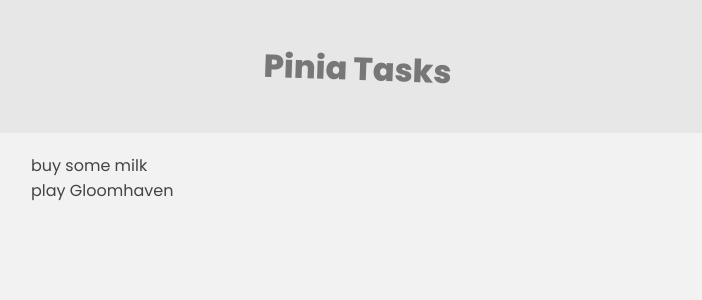
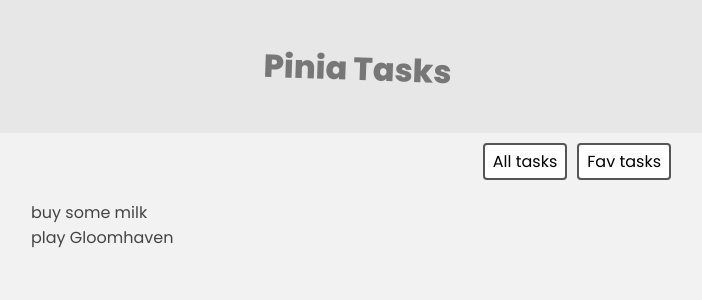
Before and after one commit to binalajudiya/vue-pinia-tasks, a Vue app: page / in a window 1280 px wide. Shown: the top 300 px of the page, without its empty margins (289-991 px from the left). Built offline with nearby package versions, Linux system fonts and the light colour scheme.

Commit message:
adding filter

```diff
--- a/src/App.vue
+++ b/src/App.vue
@@ -11,6 +11,8 @@
 
     <!-- filter -->
     <nav class="filter">
+      <button @click="filter = 'all'">All tasks</button>
+      <button @click="filter = 'favs'">Fav tasks</button>
     </nav>
 
     <!-- loading -->
```
